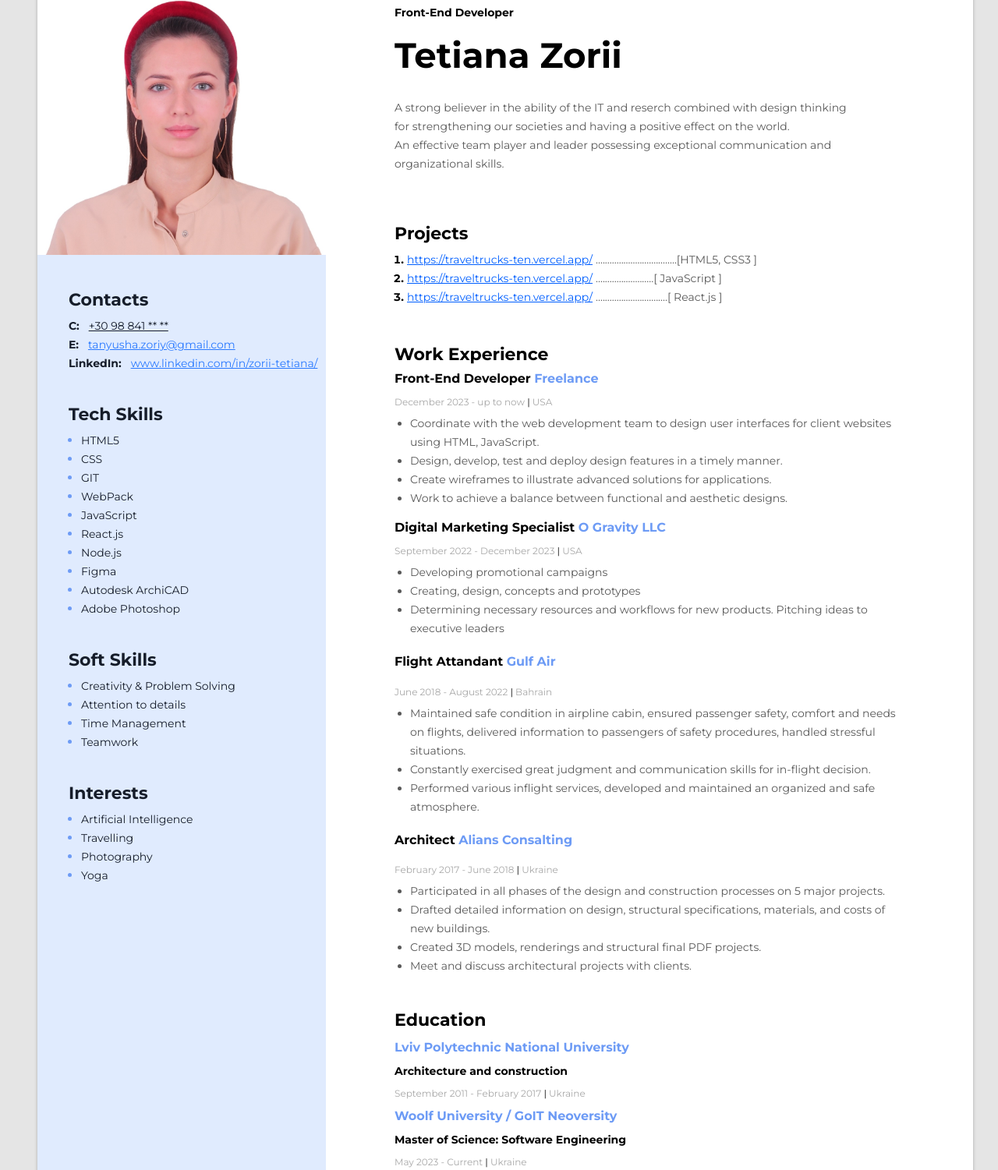
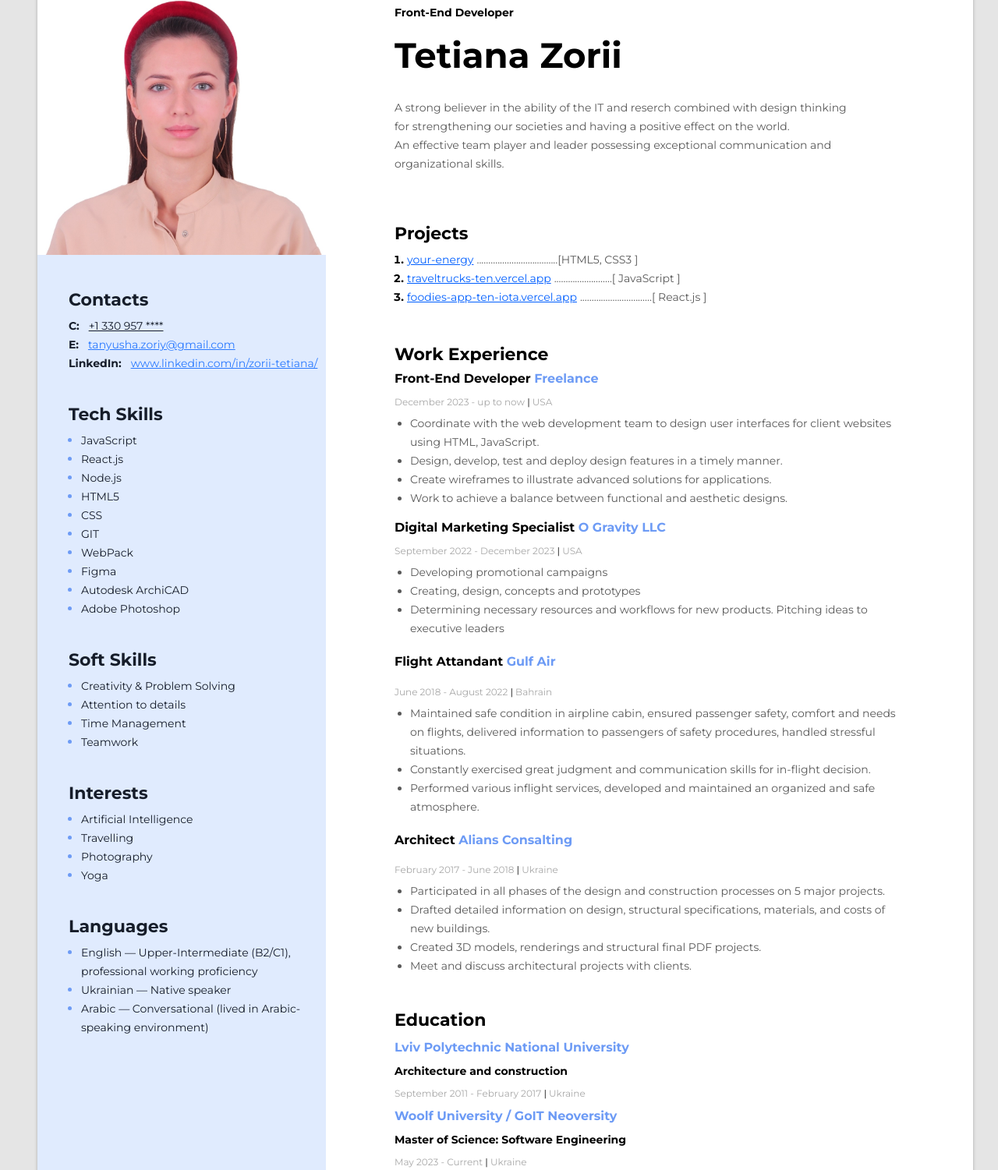
Before and after one commit to TiZorii/My-resume, a plain HTML site: page index.html in a window 1280 px wide. Shown: the part 128-1629 px from the top of the page at 78% size. Drawn offline with Linux system fonts and the light colour scheme.

Commit message:
Revise project links and add language section
Updated project links and contact information. Added language proficiency section.

```diff
--- a/index.html
+++ b/index.html
@@ -39,8 +39,8 @@
           <h3 class="main-content-title">Projects</h3>
           <ol class="project-list">
             <li class="project-item">
-              <a href="https://hellen.p.goit.global/" class="project-item-link"
-                >https://traveltrucks-ten.vercel.app/</a
+              <a href="https://viktorsvertoka.github.io/your-energy/" class="project-item-link"
+                >your-energy</a
               >
               <span class="project-item-descr">
                 ...................................[HTML5, CSS3 ]</span
@@ -48,9 +48,9 @@
             </li>
             <li class="project-item">
               <a
-                href="https://cryptohub.p.goit.global/"
+                href="https://traveltrucks-ten.vercel.app/"
                 class="project-item-link"
-                >https://traveltrucks-ten.vercel.app/</a
+                >traveltrucks-ten.vercel.app</a
               >
               <span class="project-item-descr">
                 .........................[ JavaScript ]</span
@@ -58,9 +58,9 @@
             </li>
             <li class="project-item">
               <a
-                href="https://kidslike.p.goit.global/"
+                href="https://foodies-app-ten-iota.vercel.app/"
                 class="project-item-link"
-                >https://traveltrucks-ten.vercel.app/</a
+                >foodies-app-ten-iota.vercel.app</a
               >
               <span class="project-item-descr">
                 ...............................[ React.js ]</span
@@ -209,8 +209,8 @@
           <h3 class="sidebar-title">Contacts</h3>
           <p class="contacts-item">
             <span class="contacts-type">C: </span>
-            <a href="tel:+388888888888" class="contacts-number"
-              >+30 98 841 ** **</a
+            <a href="tel:+18888888888" class="contacts-number"
+              >+1 330 957 ****</a
             >
           </p>
           <p class="contacts-item">
@@ -235,6 +235,15 @@
 
           <ul class="skills-list">
             <li class="skills-list-item">
+              <span class="skills-list-text">JavaScript</span>
+            </li>
+            <li class="skills-list-item">
+              <span class="skills-list-text">React.js</span>
+            </li>
+            <li class="skills-list-item">
+              <span class="skills-list-text">Node.js</span>
+            </li>
+            <li class="skills-list-item">
               <span class="skills-list-text">HTML5</span>
             </li>
             <li class="skills-list-item">
@@ -245,15 +254,6 @@
             </li>
             <li class="skills-list-item">
               <span class="skills-list-text">WebPack</span>
-            </li>
-            <li class="skills-list-item">
-              <span class="skills-list-text">JavaScript</span>
-            </li>
-            <li class="skills-list-item">
-              <span class="skills-list-text">React.js</span>
-            </li>
-            <li class="skills-list-item">
-              <span class="skills-list-text">Node.js</span>
             </li>
             <li class="skills-list-item">
               <span class="skills-list-text">Figma</span>
@@ -304,6 +304,21 @@
             </li>
           </ul>
         </div>
+         <!-- Lenguage -->
+        <div class="interests-container">
+          <h3 class="sidebar-title">Languages</h3>
+          <ul class="interests-list">
+            <li class="interests-list-item">
+              <span class="interests-list-text">English — Upper-Intermediate (B2/C1), professional working proficiency</span>
+            </li>
+            <li class="interests-list-item">
+              <span class="interests-list-text">Ukrainian — Native speaker</span>
+            </li>
+            <li class="interests-list-item">
+              <span class="interests-list-text">Arabic — Conversational (lived in Arabic-speaking environment)</span>
+            </li>
+          </ul>
+        </div>
       </aside>
     </div>
   </body>
```
